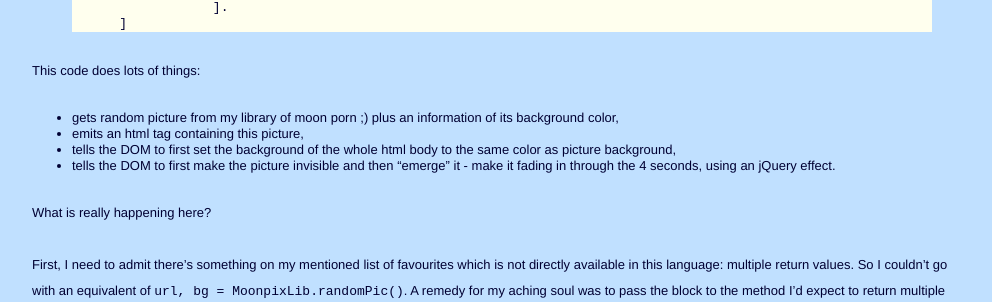
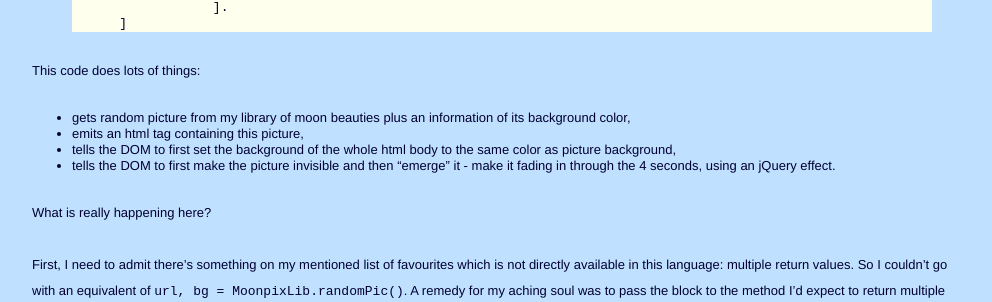
Before and after one commit to herenowcoder/herenowcoder.github.com, a Jekyll site: the page built from _posts/2013-10-04-hacking-become-shiny.md, in a window 1280 px wide and 900 px high, scrolled down 816 px. Shown: the part 150-452 px from the top of the window, without its empty margins (138-1130 px from the left). Built offline with Jekyll 4.4.1, drawn with Linux system fonts in a browser that asks for light colours; some web fonts are replaced.

Commit message:
'h b:c' art little style fixes
well i like much more referring to what's beautiful as just beautiful,
not any "porn", even as a joke

```diff
--- a/_posts/2013-10-04-hacking-become-shiny.md
+++ b/_posts/2013-10-04-hacking-become-shiny.md
@@ -50,7 +50,7 @@ renderContentOn: html
 
 This code does lots of things:
 
-* gets random picture from my library of moon porn ;) plus an information of its background color,
+* gets random picture from my library of moon beauties plus an information of its background color,
 * emits an html tag containing this picture,
 * tells the DOM to first set the background of the whole html body to the same color as picture background,
 * tells the DOM to first make the picture invisible and then "emerge" it - make it fading in through the 4 seconds, using an jQuery effect.
```
